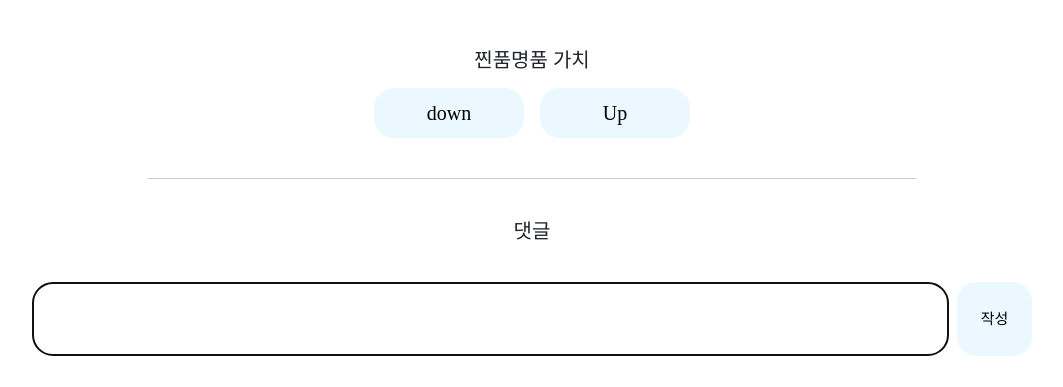
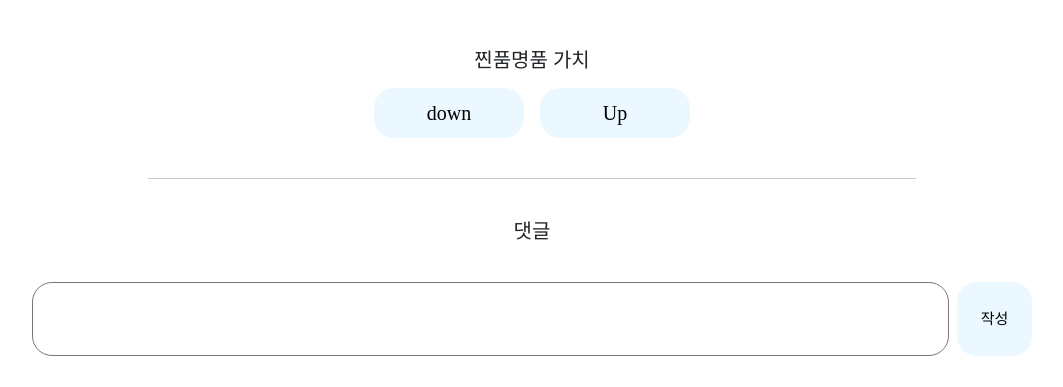
Before and after one commit to JJinPum-MyeongPum/JJinPum-MyeongPum, a Django app: template JmProject/JmApp/templates/detail.html in a window 1280 px wide, with the restyled element focused. Shown: the part 511-898 px from the top of the page, without its empty margins (108-1171 px from the left). Run offline with Django 3.2, Linux system fonts and the light colour scheme; the template is opened without the code that fills it, so the values that code supplies are empty; the visitor is signed in with stand-in values (Sample User, id 1); some libraries are stand-ins or nearby versions; some web fonts are replaced.

Commit message:
[연희][개발] :: 댓글 창 눌렀을 때 테두리 안 보이도록 css수정

```diff
--- a/JmProject/JmApp/static/css/detail.css
+++ b/JmProject/JmApp/static/css/detail.css
@@ -36,6 +36,10 @@
 textarea{
     resize: none;
     border-radius: 20px;
+}
+
+textarea:focus{
+    outline: none;
 }
 
 .button{
```
